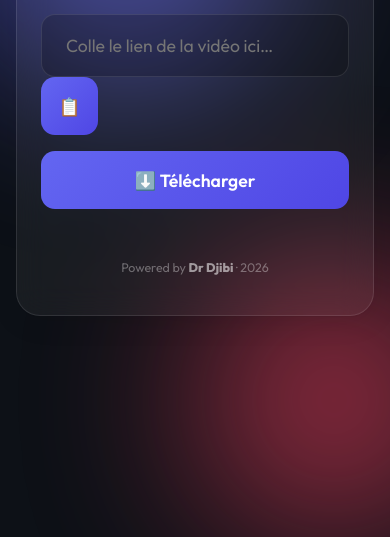
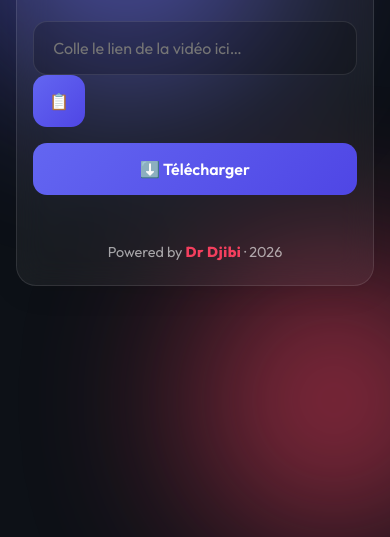
Before and after one commit to Dr-Djibi/Menma-DLX, a website: page public/index.html in a window 390 px wide. Shown: the part 327-864 px from the top of the page. Drawn offline with Linux system fonts and the light colour scheme.

Commit message:
style: make ui more responsive and enhance footer

```diff
--- a/public/style.css
+++ b/public/style.css
@@ -347,10 +347,54 @@ button:hover {
 }
 
 footer {
-    margin-top: 1.2rem;
+    margin-top: 1.5rem;
     text-align: center;
-    font-size: 0.78rem;
-    color: rgba(255,255,255,0.35);
+    font-size: 0.9rem;
+    color: rgba(255, 255, 255, 0.6);
 }
 
-footer strong { color: rgba(255,255,255,0.55); }
+footer strong {
+    color: var(--accent);
+    font-weight: 700;
+    letter-spacing: 0.5px;
+}
+
+/* ── Responsive Design ── */
+@media (max-width: 480px) {
+    .container {
+        padding: 1.5rem 1rem;
+        gap: 1.5rem;
+        border-radius: 20px;
+    }
+
+    .logo h1 {
+        font-size: 2rem;
+    }
+
+    .input-wrap input {
+        font-size: 1rem;
+        padding: 1rem 1.2rem;
+        min-height: 50px;
+    }
+
+    button {
+        font-size: 1rem;
+        padding: 1rem;
+    }
+
+    .install-banner {
+        flex-direction: column;
+        align-items: flex-start;
+        gap: 1rem;
+    }
+
+    .install-actions {
+        width: 100%;
+        justify-content: space-between;
+    }
+
+    .install-btn {
+        flex: 1;
+        text-align: center;
+    }
+}
```
